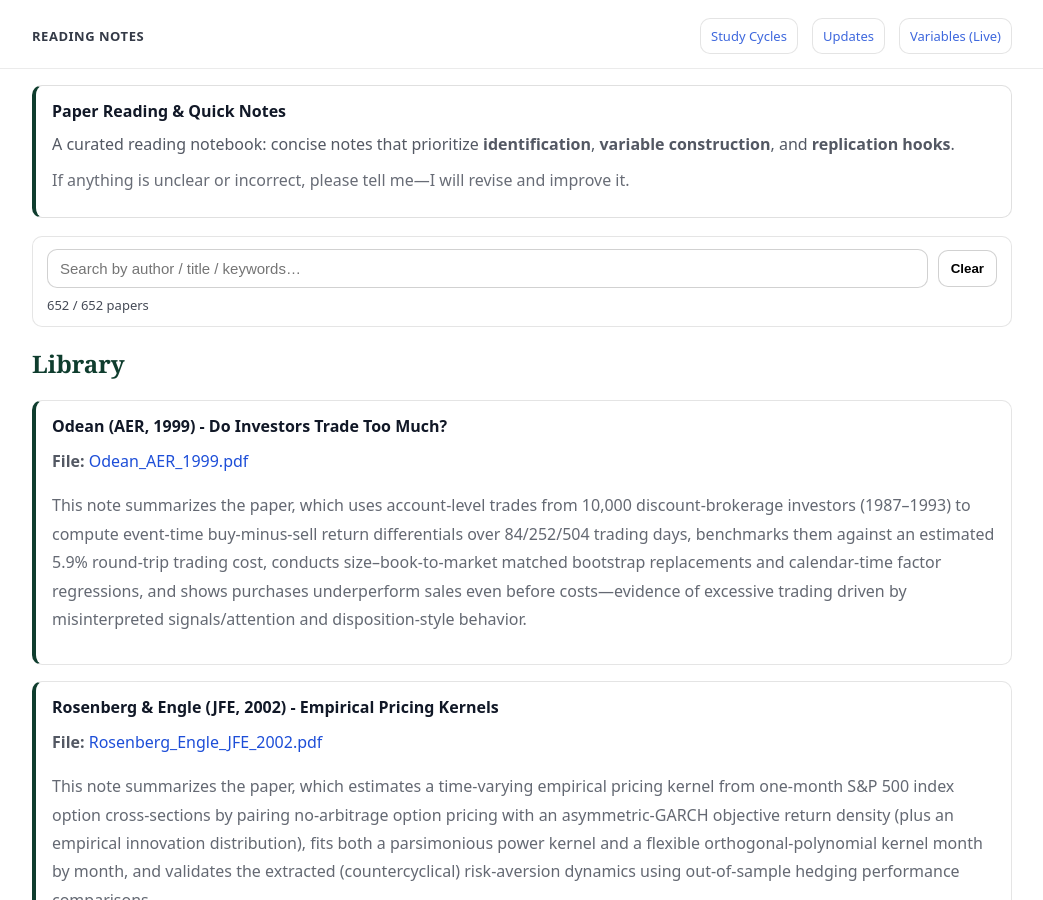
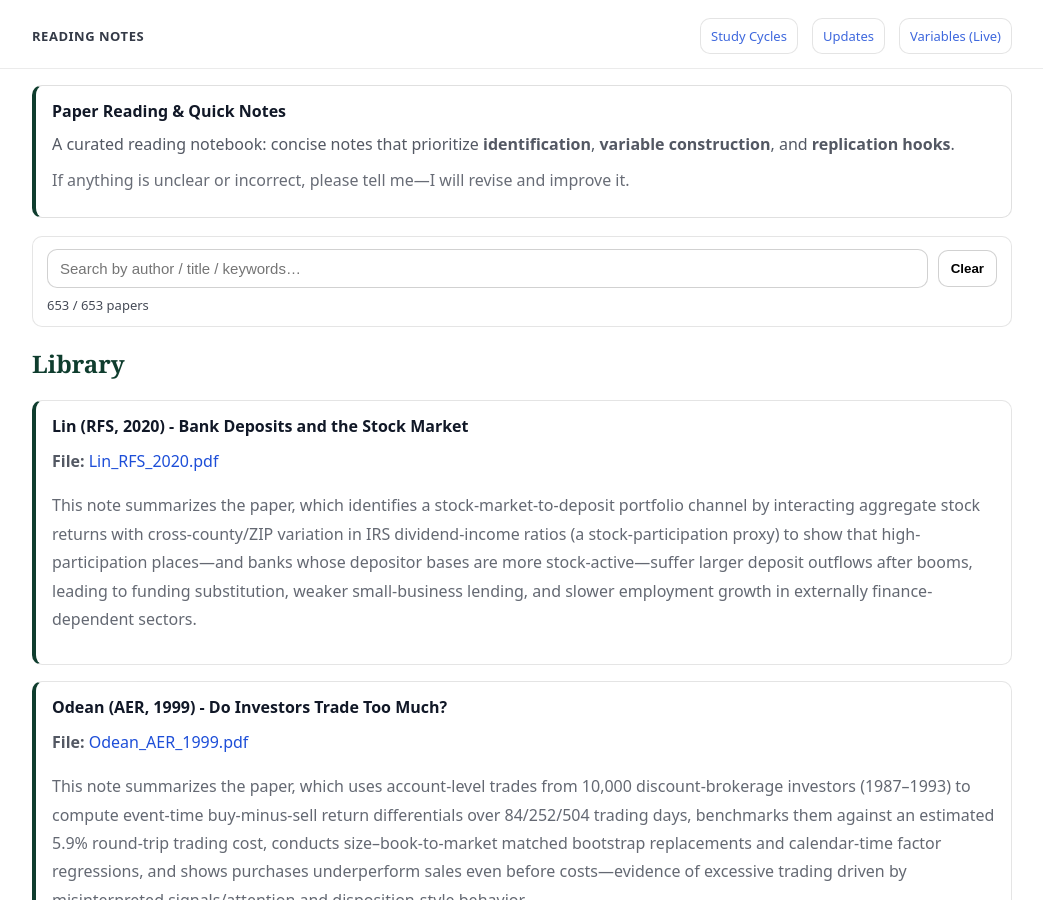
Before and after one commit to yaxinzn/study-archive, a Jekyll site: the page built from reading/index.md, in a window 1280 px wide and 900 px high. Shown: the whole window, without its empty margins (118-1161 px from the left). Built offline with Jekyll 4.4.1, drawn with Linux system fonts in a browser that asks for light colours.

Commit message:
Reading: add/update Lin_RFS_2020.pdf

```diff
--- a/_data/reading.yml
+++ b/_data/reading.yml
@@ -1,3 +1,7 @@
+- title: "Lin (RFS, 2020) - Bank Deposits and the Stock Market"
+  file: "Lin_RFS_2020.pdf"
+  desc: "This note summarizes the paper, which identifies a stock-market-to-deposit portfolio channel by interacting aggregate stock returns with cross-county/ZIP variation in IRS dividend-income ratios (a stock-participation proxy) to show that high-participation places—and banks whose depositor bases are more stock-active—suffer larger deposit outflows after booms, leading to funding substitution, weaker small-business lending, and slower employment growth in externally finance-dependent sectors."
+
 - title: "Odean (AER, 1999) - Do Investors Trade Too Much?"
   file: "Odean_AER_1999.pdf"
   desc: "This note summarizes the paper, which uses account-level trades from 10,000 discount-brokerage investors (1987–1993) to compute event-time buy-minus-sell return differentials over 84/252/504 trading days, benchmarks them against an estimated 5.9% round-trip trading cost, conducts size–book-to-market matched bootstrap replacements and calendar-time factor regressions, and shows purchases underperform sales even before costs—evidence of excessive trading driven by misinterpreted signals/attention and disposition-style behavior."
```
Also changed, not shown: 1 other file.
